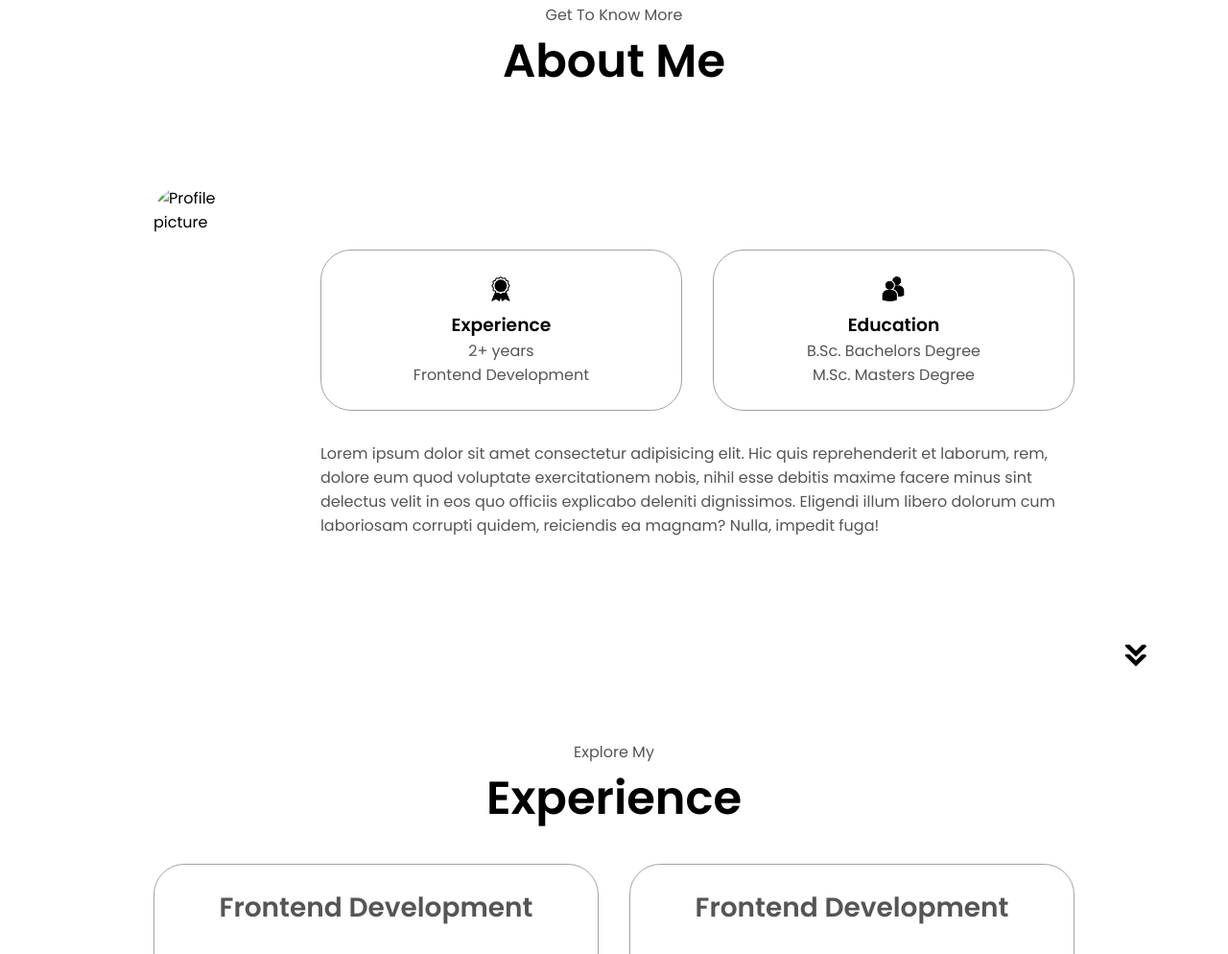
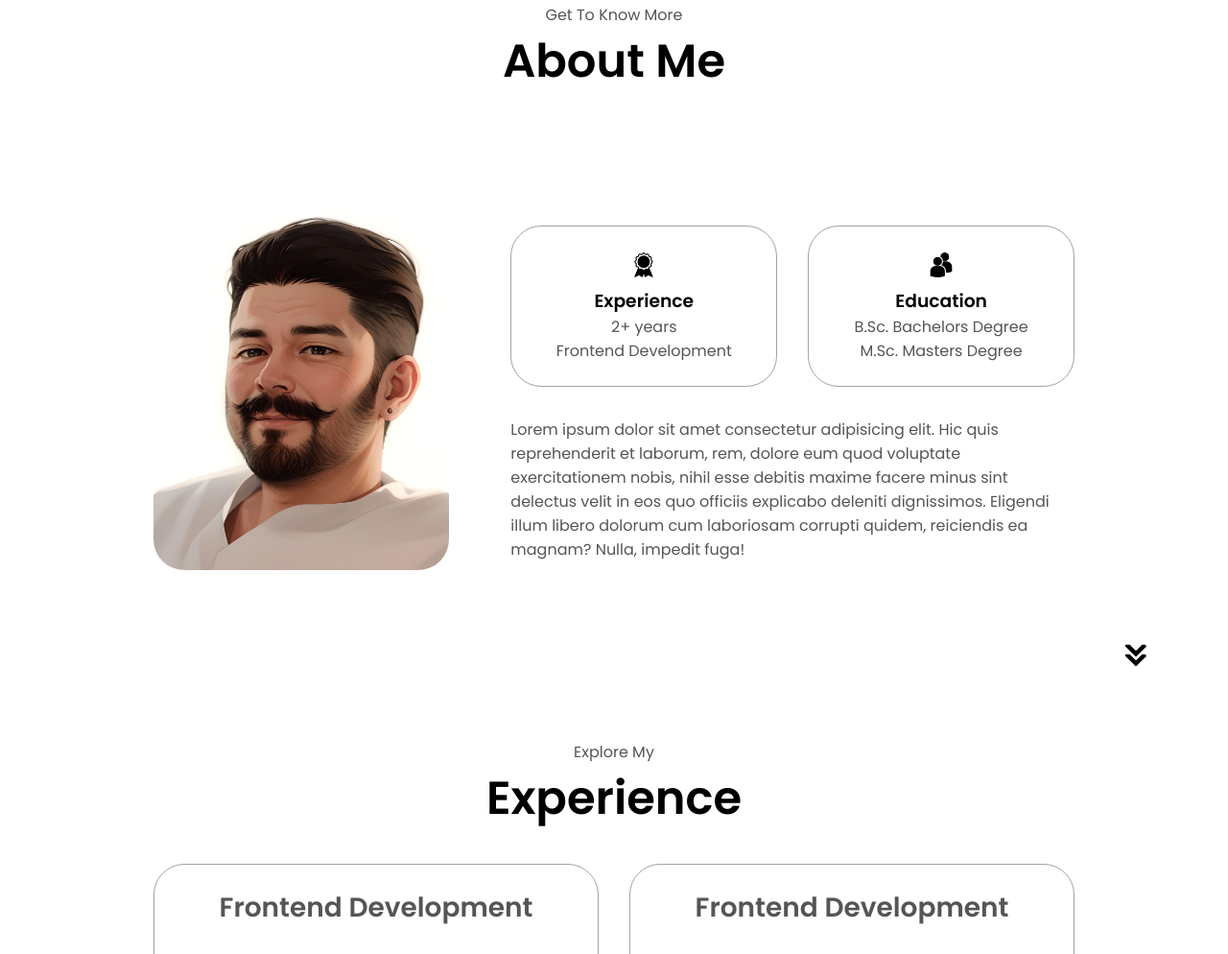
Before and after one commit to dirghengineer/dirghengineer.github.io, a plain HTML site: page index.html in a window 1280 px wide. Shown: the part 925-1919 px from the top of the page at 96% size. Drawn offline with Linux system fonts and the light colour scheme.

Commit message:
Update index.html

```diff
--- a/index.html
+++ b/index.html
@@ -77,7 +77,7 @@
       <div class="section-container">
         <div class="section__pic-container">
           <img
-            src="./assets/about-pic.png"
+            src="./assets/about-pic.jpg"
             alt="Profile picture"
             class="about-pic"
           />
```
